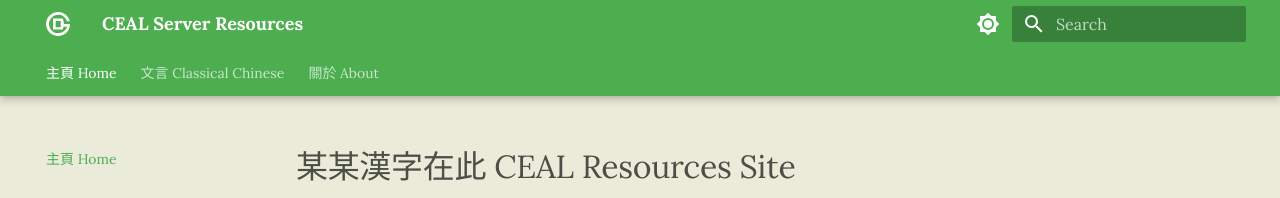
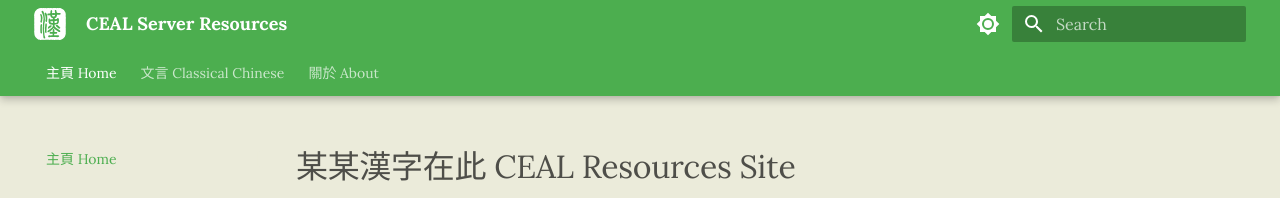
Before and after one commit to yanwenywan/ceal-server-resources, an MkDocs documentation site: the page built from docs/index.md, in a window 1280 px wide. Shown: the top 198 px of the page. Built offline with MkDocs 1.6.1 and Material for MkDocs 9.7.7, drawn with Linux system fonts in a browser that asks for light colours; some web fonts are replaced.

Commit message:
add icon

```diff
--- a/docs/stylesheets/extra.css
+++ b/docs/stylesheets/extra.css
@@ -10,3 +10,13 @@
     --md-default-bg-color--lightest: #ebebda1f;
     --md-code-bg-color: #ddd8bf;
 }
+
+/*This is for the logo*/
+.md-header__button.md-logo {
+    margin: 0;
+    padding: 0;
+}
+.md-header__button.md-logo img, .md-header__button.md-logo svg {
+    height: 1.6rem;
+    width: 1.6rem;
+}
--- a/mkdocs.yml
+++ b/mkdocs.yml
@@ -21,8 +21,8 @@
 
 theme:
   name: material
-  icon:
-    logo: simple/beijingsubway  # to be changed
+  logo: assets/ceal-logo-yin.svg  # to be changed
+  favicon: assets/ceal-logo-yin.svg
   features:
     - navigation.instant
     - navigation.instant.progress
```
Also changed, not shown: docs/assets/ceal-logo-yang.svg (added), docs/assets/ceal-logo-yin.svg (added).
